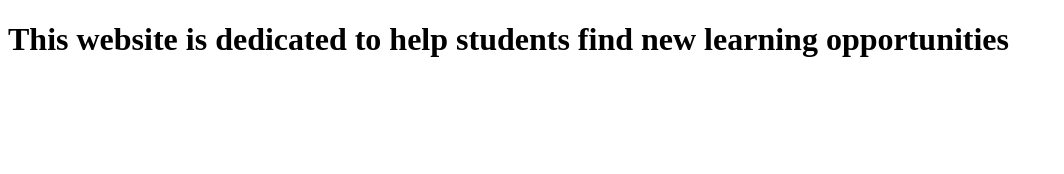
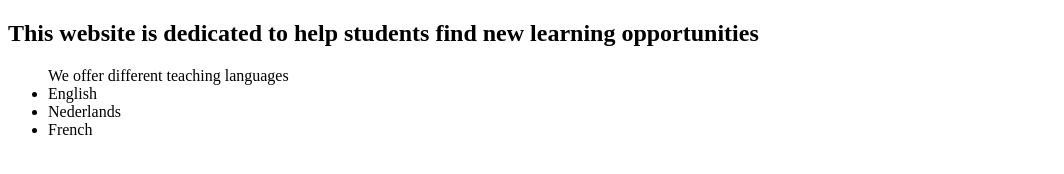
Before and after one commit to lab-antwerp-1/pc-group2, a website: page index.html in a window 1280 px wide. Shown: the whole page, without its empty margins (0-1064 px from the left). Drawn offline with Linux system fonts and the light colour scheme.

Commit message:
adding a new list to body

```diff
--- a/index.html
+++ b/index.html
@@ -9,8 +9,14 @@
     <link href="./styles/index.css" rel="stylesheet" />
   </head>
   <body>
-    <h1>
+    <h2>
       This website is dedicated to help students find new learning opportunities
-    </h1>
+    </h2>
+    <ul>
+      We offer different teaching languages
+      <li>English</li>
+      <li>Nederlands</li>
+      <li>French</li>
+    </ul>
   </body>
 </html>
```
